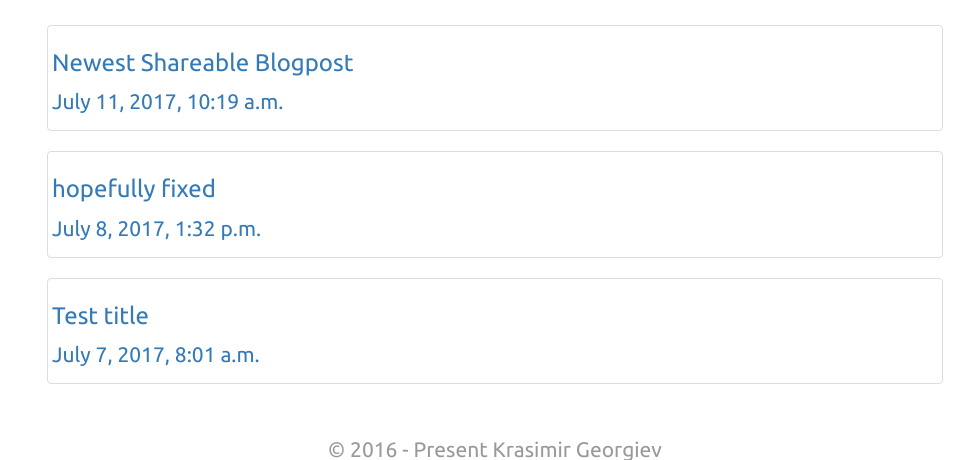
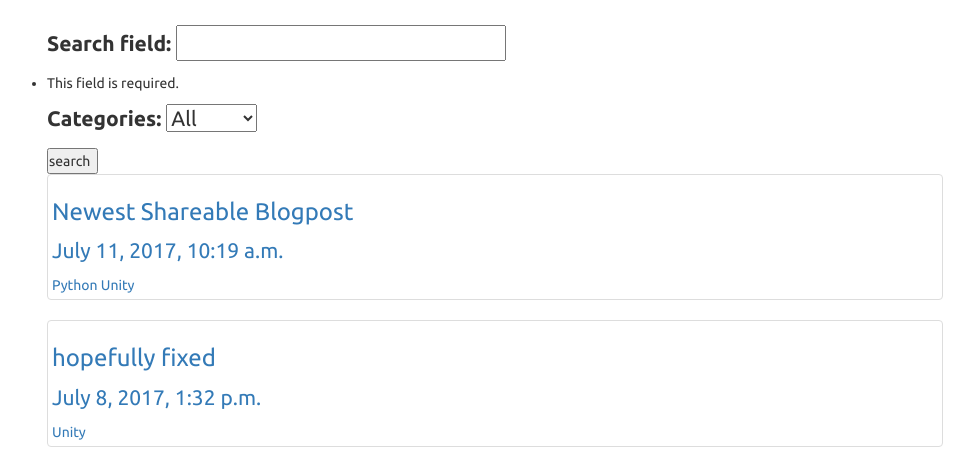
Before and after one commit to Krasi2405/Django-Blog-App, a Django app: page /blog/ in a window 1280 px wide. Shown: the part 251-711 px from the top of the page, without its empty margins (145-1119 px from the left). Run offline with Django 3.2, Linux system fonts and the light colour scheme; data comes from the database, SQL or seed files in the repository; both versions use the stored data as it was after the commit; some libraries are stand-ins or nearby versions.

Commit message:
Added categories and search feature by title and categories

```diff
--- /dev/null
+++ b/aboutWebsite/blog/category_choices.py
@@ -0,0 +1,7 @@
+from .models import Category
+
+CHOICES = [("all", "All")]
+index = 1
+for category in Category.objects.all():
+	CHOICES.append(("{}".format(category.name), "{}".format(category.name)))
+	index += 1
--- /dev/null
+++ b/aboutWebsite/blog/forms.py
@@ -0,0 +1,6 @@
+from django import forms
+
+from . import category_choices
+class SearchForm(forms.Form):
+	search_field = forms.CharField(max_length = 255, required=False)
+	categories = forms.ChoiceField(choices = category_choices.CHOICES)
--- a/aboutWebsite/blog/models.py
+++ b/aboutWebsite/blog/models.py
@@ -6,10 +6,13 @@
 	created_at = models.DateTimeField(auto_now_add = True)
 	writer = models.CharField(max_length = 255)
 	shareable = models.BooleanField(default = False)
+	categories = models.ManyToManyField("Category")
 
 	class Meta():
 		ordering = ['-created_at', ]
 
+	def __str__(self):
+		return self.title
 
 
 class Image(models.Model):
@@ -21,8 +24,20 @@
 		image_path = self.src.url.split('/')[1:]
 		return '/'.join(image_path)
 
+	def __str__(self):
+		return self.path()
 
 class Paragraph(models.Model):
 	text = models.TextField()
 	blog = models.ForeignKey(Blog)
 	order = models.IntegerField(default = 0)
+
+	def __str__(self):
+		return self.text
+
+
+class Category(models.Model):
+	name = models.CharField(max_length = 255)
+
+	def __str__(self):
+		return self.name
--- a/aboutWebsite/blog/templates/blog/blog_list.html
+++ b/aboutWebsite/blog/templates/blog/blog_list.html
@@ -1,6 +1,13 @@
 {% extends 'layout.html' %}
 
 {% block content %}
+<form action="" method = "GET">
+	{% csrf_token %}
+	{{ search_form.as_p }}
+	<input type="submit" value = "search">
+
+</form>
+
 {% for blog in blog_list %}
 	<a href = "{% url 'blog:blog_detail' pk=blog.pk %}">
 		<div class = "thumbnail blog_box">
@@ -8,6 +15,12 @@
 			{{ blog.title }}
 			</h3>
 			<p>{{ blog.created_at }}</p>
+
+			<div class = "categories">
+				{% for category in blog.categories.all %}
+					{{ category }}
+				{% endfor %}
+			</div>
 		</div>
 	</a>
 {% endfor %}
--- a/aboutWebsite/blog/views.py
+++ b/aboutWebsite/blog/views.py
@@ -1,11 +1,34 @@
 from django.shortcuts import render, get_object_or_404
 
-from .models import Blog, Paragraph, Image
+import itertools
+
+from .models import Blog, Paragraph, Image, Category
+from . import forms
 
 # Create your views here.
 def blog_list(request):
 	blogs = Blog.objects.all()
-	return render(request, 'blog/blog_list.html', {'blog_list': blogs})
+	search_form = forms.SearchForm()
+	if request.method == "GET":
+		search_form = forms.SearchForm(request.GET)
+		if search_form.is_valid():
+			category_name = search_form.cleaned_data['categories']
+			if(category_name != "all"):
+				for category in Category.objects.all():
+					if category_name == category.name:
+						chosen_category = category
+						break
+				blogs = chosen_category.blog_set.all()
+
+			regex = r'\b{}\b'.format(search_form.cleaned_data['search_field'])
+			blogs = blogs.filter(title__regex=regex)
+
+
+
+
+
+	return render(request, 'blog/blog_list.html',
+		{'blog_list': blogs, 'search_form': search_form})
 
 
 def blog_detail(request, pk):
```
Also changed, not shown: aboutWebsite/blog/admin.py (+9 -7 lines), aboutWebsite/blog/templates/blog_detail.html (deleted, +0 -23 lines), aboutWebsite/blog/migrations/0004_category.py (added), aboutWebsite/blog/migrations/0005_auto_20170715_1544.py (added), aboutWebsite/db.sqlite3.
